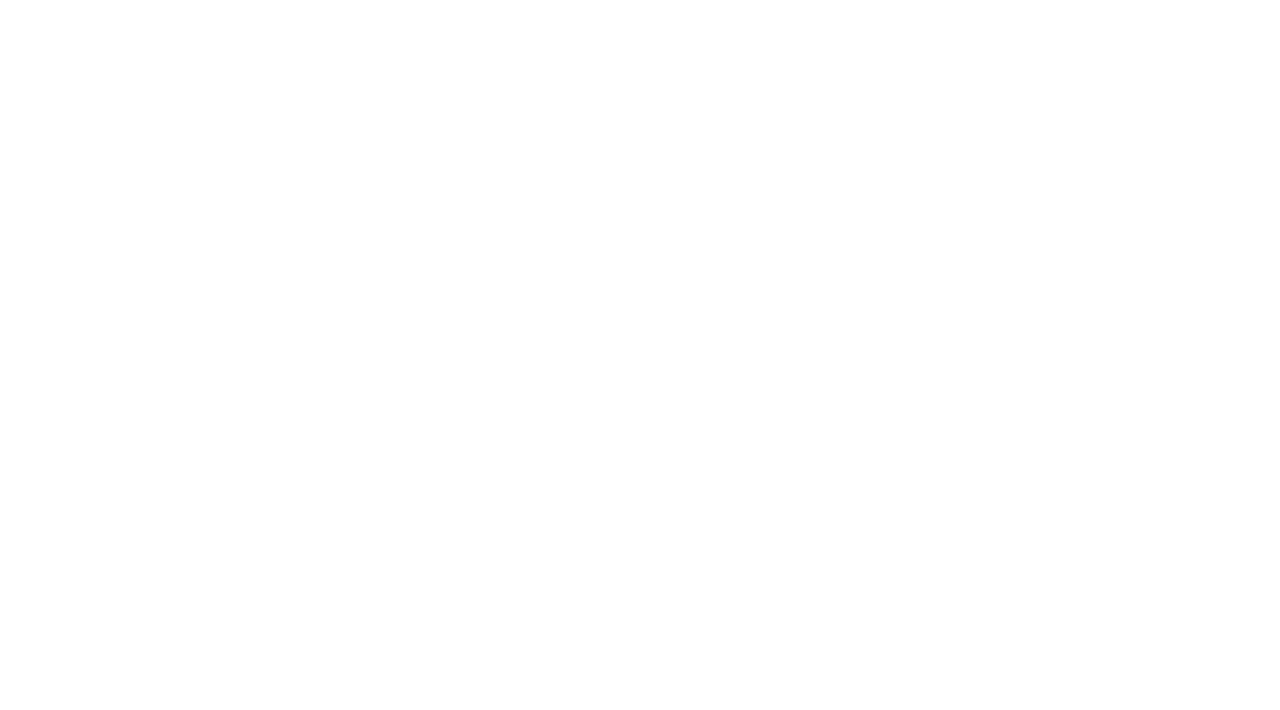
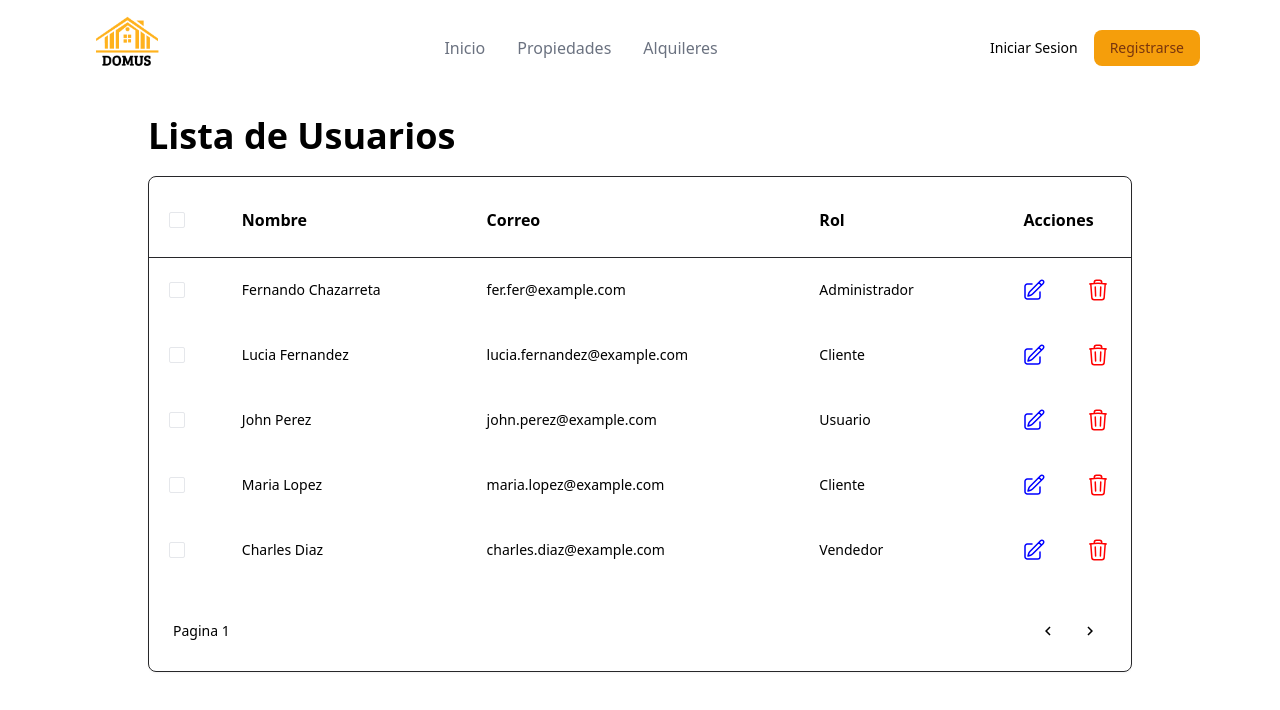
Before and after one commit to MateoGurrea02/domus-frontend, a React (Vite) app: page /admin/users in a window 1280 px wide. Before the commit this address had no page. Shown: the top 710 px of the page. Built offline with nearby package versions, Linux system fonts and the light colour scheme; what tailwindcss-animated would draw is missing.

Commit message:
implementacion lista usuarios

```diff
--- a/src/components/MyTable.jsx
+++ b/src/components/MyTable.jsx
@@ -1,8 +1,8 @@
 const MyTable = ({titleList, data}) => {
   return (
     <div className="flex flex-col justify-center items-center">
-      <div className="mx-auto flex w-full mt-20 flex-col justify-center px-5 pt-0 md:h-[unset] md:max-w-[92%] lg:h-[60vh] lg:max-w-[80%] lg:px-6 xl:pl-0">
-        <div className="relative flex w-full flex-col pt-[20px] md:pt-0">
+      <div className="mx-auto flex w-full flex-col justify-center px-5 md:max-w-[92%]  lg:max-w-[80%]">
+        <div className="relative flex w-full flex-col ">
           <div className="h-full w-full rounded-lg">
             <div className="rounded-lg border bg-card text-card-foreground shadow-sm h-full w-full p-0 border-zinc-800 sm:overflow-auto">
               <div>
--- a/src/components/title/Title.jsx
+++ b/src/components/title/Title.jsx
@@ -1,8 +1,8 @@
 import React from 'react'
 
-function TitlePage({children}) {
+function TitlePage({title}) {
   return (
-    <h1 class="sm:text-3xl text-2xl font-medium text-gray-900">{children}</h1>
+    <h1 class="text-4xl font-semibold mx-auto flex w-full p-5 md:max-w-[92%] lg:max-w-[80%]">{title}</h1>
   )
 }
 
--- a/src/main.jsx
+++ b/src/main.jsx
@@ -10,6 +10,7 @@ import Login from './pages/login/Login.jsx'
 import Register from './pages/register/Register.jsx'
 import RentalList from './pages/admin/RentalList.jsx'
 import PropertyList from './pages/PropertyList.jsx';
+import UserList from './pages/admin/UserList.jsx';
 
 AOS.init();
 
@@ -29,6 +30,10 @@ const routes = [
   {
     path:"/admin/rentals/",
     element: <RentalList/>,
+  },
+  {
+    path:"/admin/users/",
+    element: <UserList/>,
   },
   {
     path:"/property",
--- /dev/null
+++ b/src/pages/admin/UserList.jsx
@@ -0,0 +1,43 @@
+import Header from '../../components/Header'
+import MyTable from '../../components/MyTable'
+import TitlePage from '../../components/title/Title'
+
+const UserList = ()=>{
+  let titleList = ['Nombre','Correo','Rol','Acciones']
+  let data = [
+    {
+        name: 'Fernando Chazarreta',
+        email: 'fer.fer@example.com',
+        role: 'Administrador'
+    },
+    {
+        name: 'Lucia Fernandez',
+        email: 'lucia.fernandez@example.com',
+        role: 'Cliente'
+    },
+    {
+        name: 'John Perez',
+        email: 'john.perez@example.com',
+        role: 'Usuario'
+    },
+    {
+        name: 'Maria Lopez',
+        email: 'maria.lopez@example.com',
+        role: 'Cliente'
+    },
+    {
+        name: 'Charles Diaz',
+        email: 'charles.diaz@example.com',
+        role: 'Vendedor'
+    }
+  ]
+  return(
+    <>
+      <Header/>
+      <TitlePage title='Lista de Usuarios'/>
+      <MyTable titleList={titleList} data={data}/>
+    </>
+  )
+}
+
+export default UserList
```
